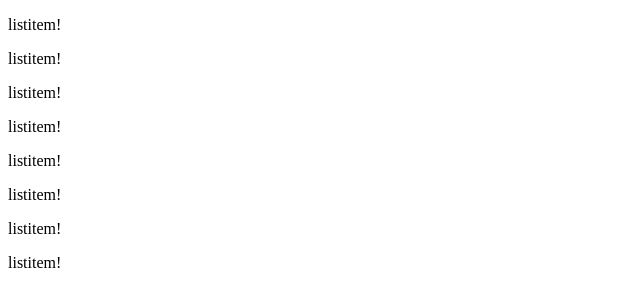
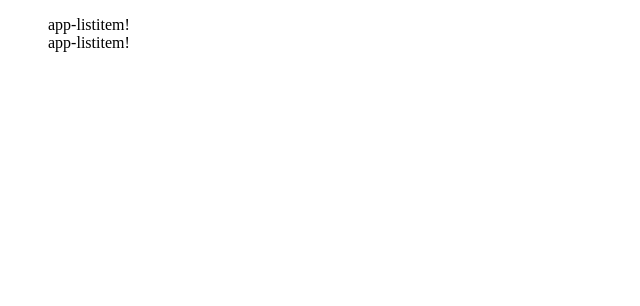
Before and after one commit to milleraundra/angular-practice-app, an Angular app: page / in a window 1280 px wide. Shown: the top 306 px of the page, without its empty margins (0-640 px from the left). Built offline with nearby package versions, Linux system fonts and the light colour scheme.

Commit message:
update template to allow wrapping use inline css

```diff
--- a/src/app/app.component.html
+++ b/src/app/app.component.html
@@ -1,4 +1 @@
 <app-list></app-list>
-<app-list></app-list>
-<app-list></app-list>
-<app-list></app-list>
--- a/src/app/list/list.component.ts
+++ b/src/app/list/list.component.ts
@@ -1,12 +1,25 @@
 /**
  * Created by aundramiller on 4/18/17.
  */
-import { Component } from '@angular/core';
+import {Component} from '@angular/core';
 
 @Component({
   selector: 'app-list',
-  template: '<app-listitem></app-listitem><app-listitem></app-listitem>',
-  styleUrls: ['./list.component.css']
+  template: `
+    <ul>
+      <li>
+        <app-listitem></app-listitem>
+      </li>
+      <li>
+        <app-listitem></app-listitem>
+      </li>
+    </ul>`,
+  // styleUrls: ['./list.component.css']
+  styles: [`
+    ul {
+      list-style-type: none;
+    }
+  `]
 })
 
 export class ListComponent {
--- a/src/app/listitem/listitem.component.html
+++ b/src/app/listitem/listitem.component.html
@@ -1,3 +1 @@
-<p>
-  listitem!
-</p>
+app-listitem!
```
